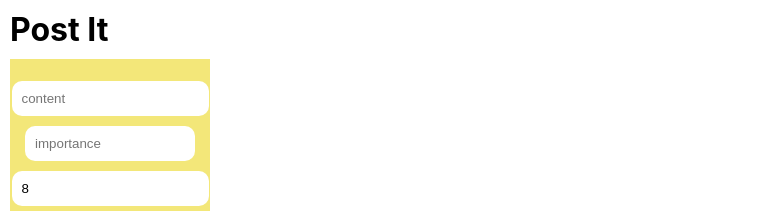
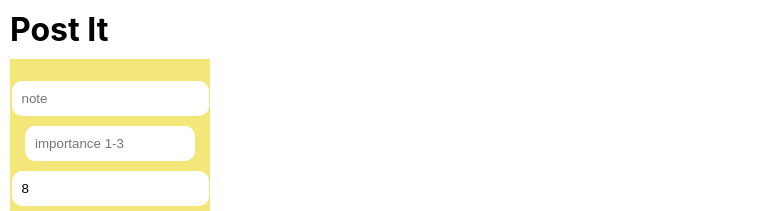
Before and after one commit to 4nth0ny1/post-it, a React (Create React App) app: page / in a window 1280 px wide. Shown: the top 211 px of the page, without its empty margins (0-763 px from the left). Built offline with nearby package versions, Linux system fonts and the light colour scheme.

Commit message:
commiting before changing the dropdown stuff

```diff
--- a/src/components/PostForm.jsx
+++ b/src/components/PostForm.jsx
@@ -36,11 +36,11 @@ class PostForm extends Component {
             <div className="post-it-note-form">
                 <form onSubmit={handleSubmit}>
                     <label htmlFor="content"></label>
-                    <input className="form-input" type="text" placeholder="content" onChange={onChange} name="content" id="content" />
+                    <input className="form-input" type="text" placeholder="note" onChange={onChange} name="content" id="content" />
                     <label htmlFor="importance"></label>
-                    <input type="number"  className="form-input" placeholder="importance" onChange={onChange} min="1" max="3" name="importance" id="importance" />
+                    <input type="number"  className="form-input" placeholder="importance 1-3" onChange={onChange} min="1" max="3" name="importance" id="importance" />
                     <label htmlFor="id"></label>
-                    <input type="number" className="form-input" onChange={onChange} name="id" id="id" value={addNewId()}/>
+                    <input type="number" className="form-input" onChange={onChange} name="id" id="id" value={addNewId()} />
                     <button type="submit">Post It</button>
                 </form>
             </div>
```
